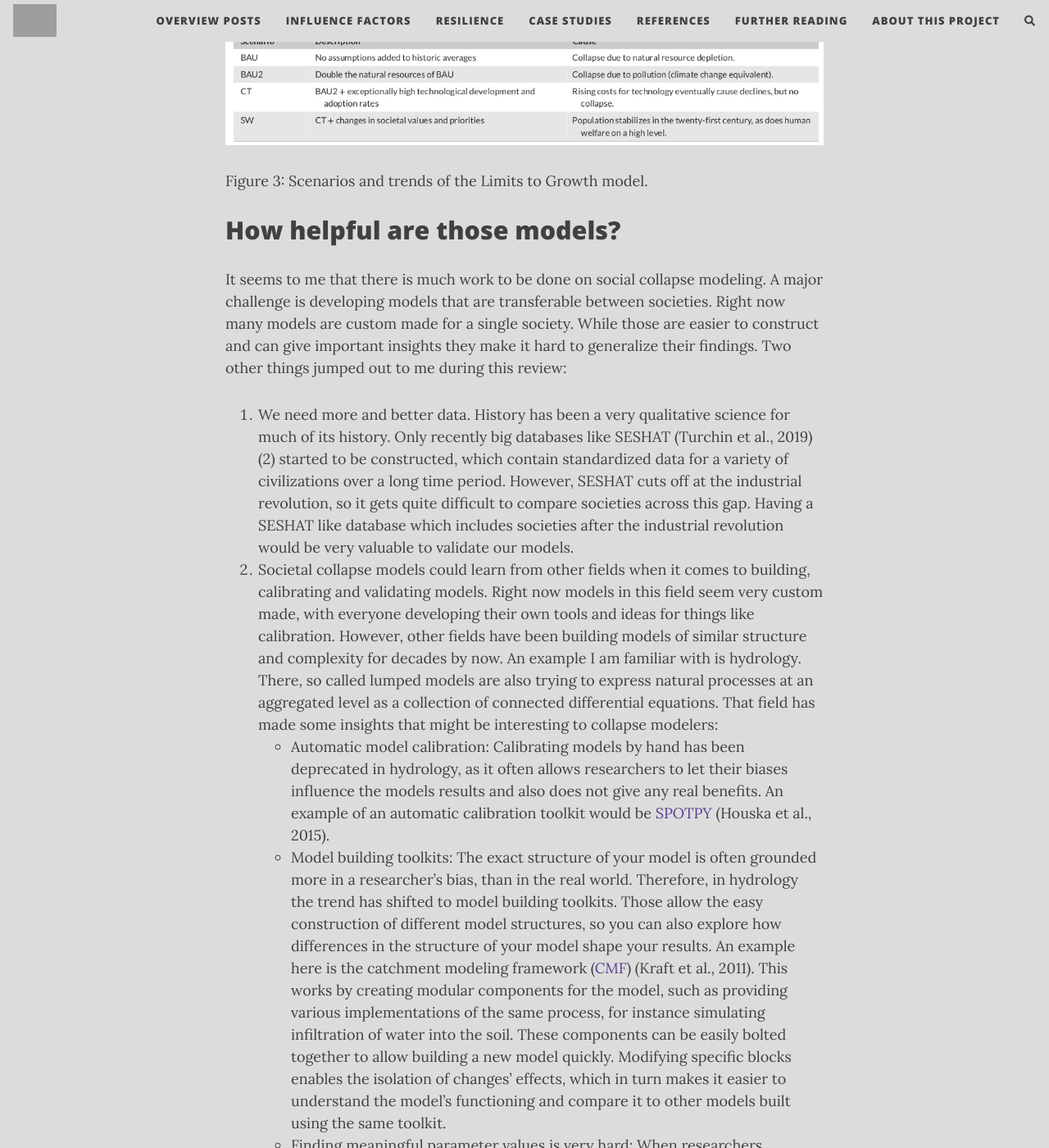
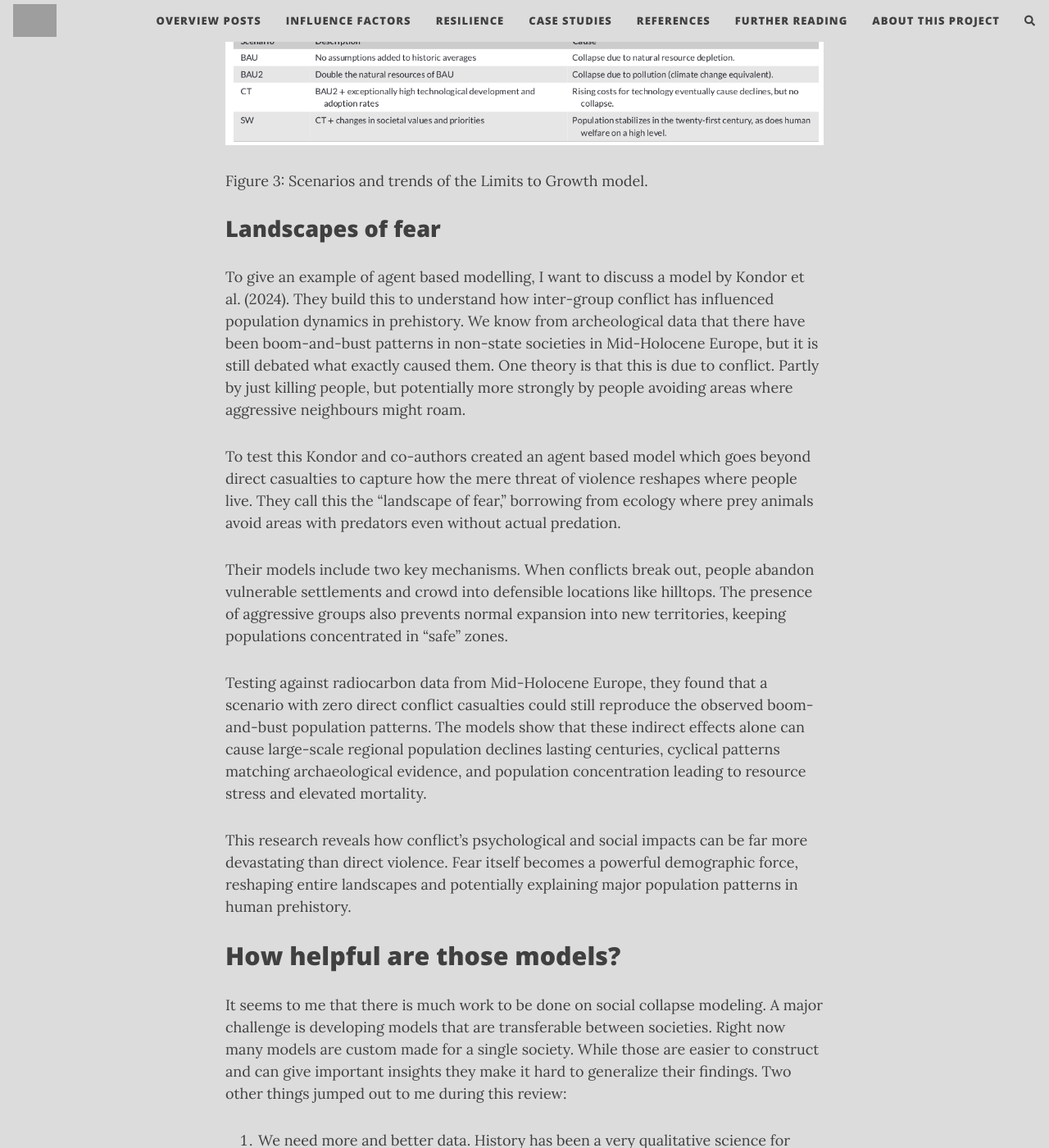
Before and after one commit to florianjehn/Societal_Collapse, a Jekyll site: the page built from _posts/2023-11-15-collapse_models.md, in a window 1280 px wide and 1400 px high, scrolled down 6213 px. Shown: the whole window at 82% size. Built offline with Jekyll 4.4.1, drawn with Linux system fonts in a browser that asks for light colours; nearby versions of some CDN libraries; comment, search, counter and statistics services are not loaded; some of the changed text lies outside the part shown; grey boxes are pictures that could not be loaded.

Commit message:
Update 2023-11-15-collapse_models.md

```diff
--- a/_posts/2023-11-15-collapse_models.md
+++ b/_posts/2023-11-15-collapse_models.md
@@ -76,6 +76,17 @@ In her analysis she compared the outputs (Figure 3) of the limits to growth mode
 
 Figure 3: Scenarios and trends of the Limits to Growth model.
 
+## Landscapes of fear
+To give an example of agent based modelling, I want to discuss a model by Kondor et al. (2024). They build this to understand how inter-group conflict has influenced population dynamics in prehistory. We know from archeological data that there have been boom-and-bust patterns in non-state societies in Mid-Holocene Europe, but it is still debated what exactly caused them. One theory is that this is due to conflict. Partly by just killing people, but potentially more strongly by people avoiding areas where aggressive neighbours might roam.
+
+To test this Kondor and co-authors created an agent based model which goes beyond direct casualties to capture how the mere threat of violence reshapes where people live. They call this the "landscape of fear," borrowing from ecology where prey animals avoid areas with predators even without actual predation.
+
+Their models include two key mechanisms. When conflicts break out, people abandon vulnerable settlements and crowd into defensible locations like hilltops. The presence of aggressive groups also prevents normal expansion into new territories, keeping populations concentrated in "safe" zones.
+
+Testing against radiocarbon data from Mid-Holocene Europe, they found that a scenario with zero direct conflict casualties could still reproduce the observed boom-and-bust population patterns. The models show that these indirect effects alone can cause large-scale regional population declines lasting centuries, cyclical patterns matching archaeological evidence, and population concentration leading to resource stress and elevated mortality.
+
+This research reveals how conflict's psychological and social impacts can be far more devastating than direct violence. Fear itself becomes a powerful demographic force, reshaping entire landscapes and potentially explaining major population patterns in human prehistory.
+
 # How helpful are those models?
 
 It seems to me that there is much work to be done on social collapse modeling. A major challenge is developing models that are transferable between societies. Right now many models are custom made for a single society. While those are easier to construct and can give important insights they make it hard to generalize their findings. Two other things jumped out to me during this review:
```
